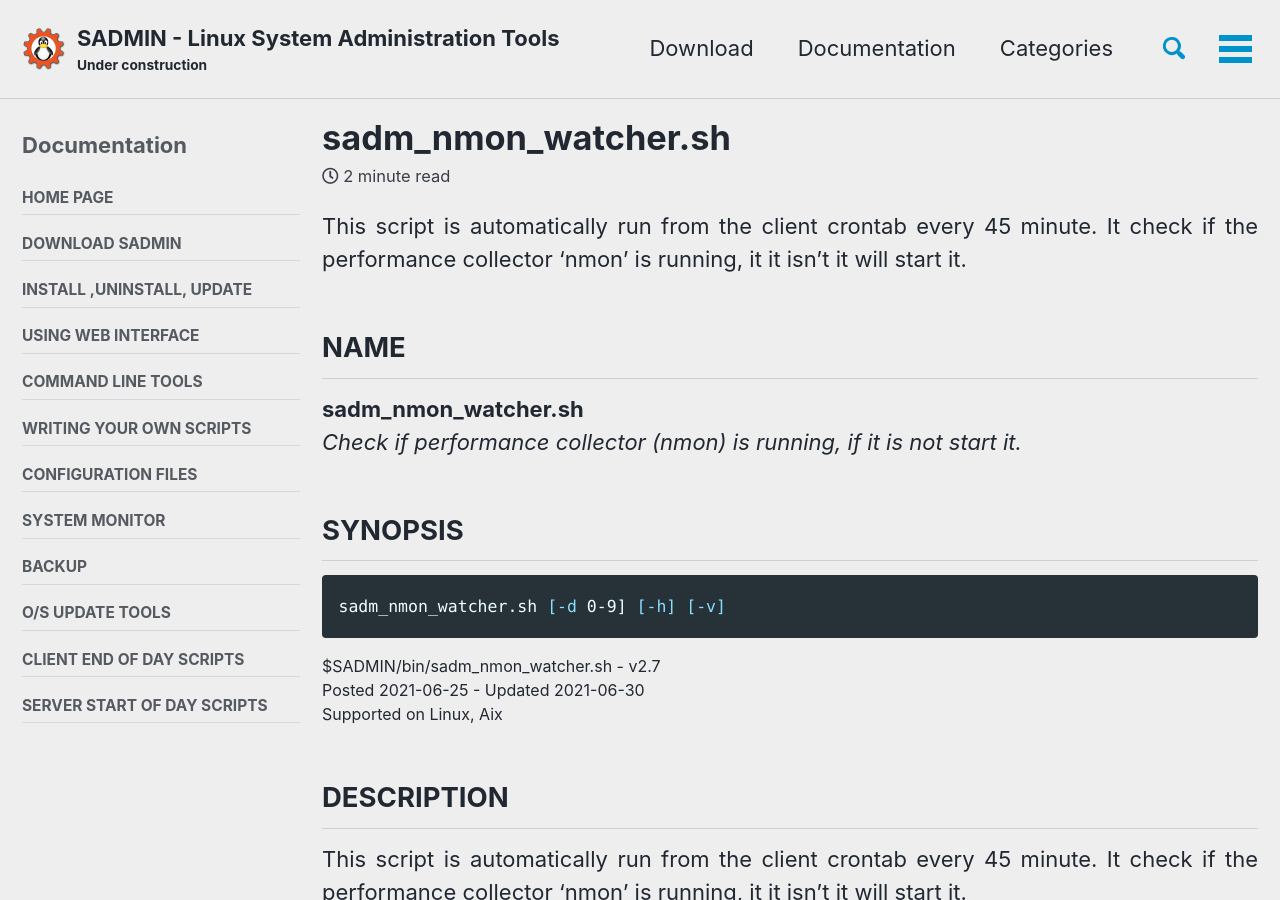
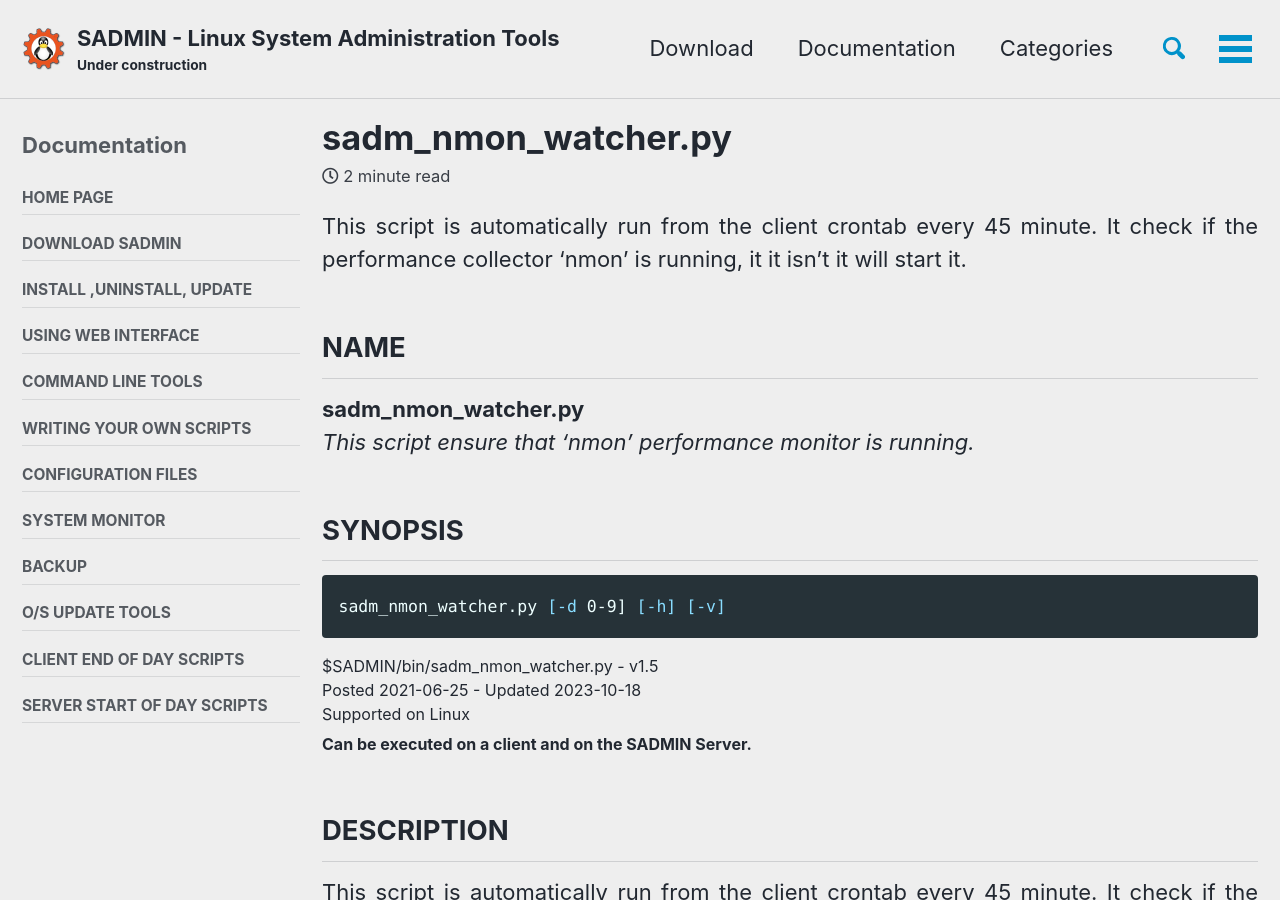
Before and after one commit to jadupl2/jadupl2.github.io, a Jekyll site: the page built from _posts/2021-06-25-sadm-nmon-watcher.md, in a window 1280 px wide and 900 px high. Built offline with Jekyll 4.4.1, drawn with Linux system fonts in a browser that asks for light colours; cached includes are drawn as plain includes.

```diff
--- a/_posts/2021-06-25-sadm-nmon-watcher.md
+++ b/_posts/2021-06-25-sadm-nmon-watcher.md
@@ -1,15 +1,15 @@
 ---
-title:          sadm_nmon_watcher.sh
+title:          sadm_nmon_watcher.py
 permalink:      /sadm-nmon-watcher/
-desc:           Check if performance collector (nmon) is running, if it is not start it.
-version:        2.7
+desc:           This script ensure that 'nmon' performance monitor is running.
+version:        1.5
 summary: |
     This script is automatically run from the client crontab every 45 minute. It check if the
     performance collector 'nmon' is running, it it isn't it will start it.
     {: .text-justify}
-updated:        2021-06-30
-os:             Linux, Aix
-type:           C  # [D]oc [S]=Server only [C]=Client [B]oth
+updated:        2023-10-18
+os:             Linux
+type:           B  # [D]oc [S]=Server only [C]=Client [B]oth
 categories:     [ test ]
 #categories:     [ how-to, web_interface, backup, configuration-files, system_monitor, server-scripts, client-scripts, command_line,  utilities, libraries, templates, test ]
 tags:           [ test ]
```
Also changed, not shown: _pages/download.md (+10 -10 lines), _posts/2021-05-29-sadm-client-housekeeping.md (+1 -1 lines), _posts/2022-08-02-sadmlib2-std-py.md (+1 -1 lines).
